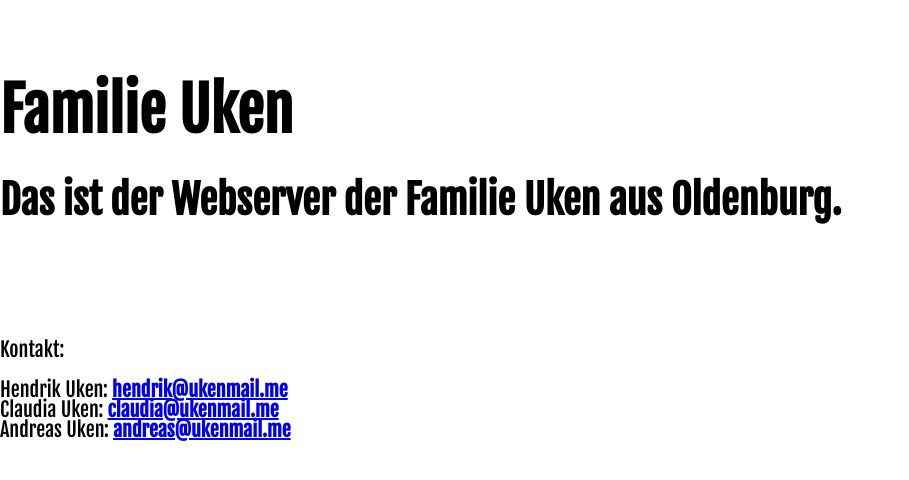
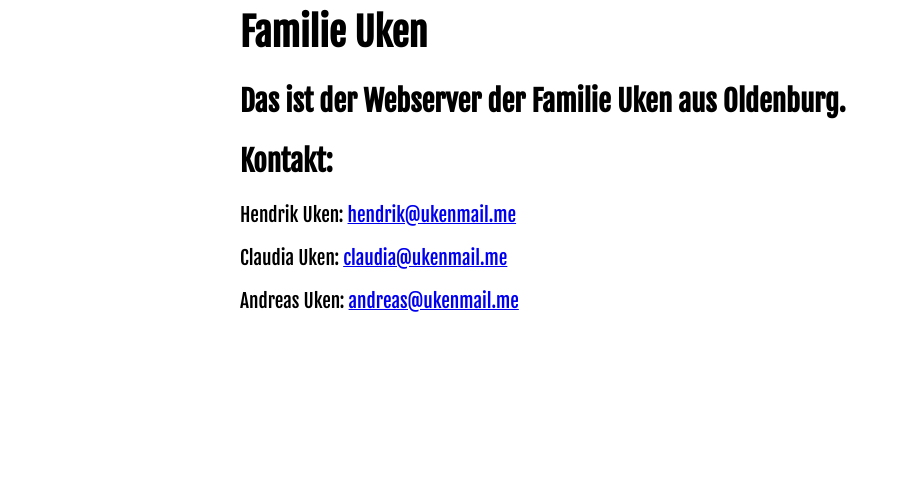
Before and after one commit to Th3seus/iceguardian42.github.io, a plain HTML site: page index.html in a window 1280 px wide. Shown: the whole page, without its empty margins (0-909 px from the left). Drawn offline with Linux system fonts and the light colour scheme.

Commit message:
formatierung

```diff
--- a/index.html
+++ b/index.html
@@ -1,33 +1,20 @@
 
 <html>
  <head lang=de>
-     <meta charset="UTF-8">
-     <link href="https://fonts.googleapis.com/css?family=Fjalla+One" rel="stylesheet">
-     <link rel="stylesheet" href="style.css" type="text/css">
-     <title> Familie Uken</title>
+	<meta charset="UTF-8">
+	<link href="https://fonts.googleapis.com/css?family=Fjalla+One" rel="stylesheet">
+	<link rel="stylesheet" href="style.css" type="text/css">
+	<title> Familie Uken</title>
  </head>
 
  <body>
-
-
-             <div id=home>
-             <br>
-                 <h2>Familie Uken</h2>
-            	<p>
-		<b>Das ist der Webserver der Familie Uken aus Oldenburg.</b> <br> <br> <br>
-
-
-		<div id=contact>
-		     Kontakt:<br> <br>
-		     Hendrik Uken: <strong><a href="mailto:hendrik@ukenmail.me">hendrik@ukenmail.me</a></strong>  <br>
-		     Claudia Uken: <strong><a href="mailto:claudia@ukenmail.me">claudia@ukenmail.me</a></strong>  <br>
-		     Andreas Uken: <strong><a href="mailto:andreas@ukenmail.me">andreas@ukenmail.me</a></strong>  <br>
+	 <div id="main">
+			<h1>Familie Uken</h2>
+			<h2>Das ist der Webserver der Familie Uken aus Oldenburg.</b>
+				<h2>Kontakt:</h2>
+					<p>Hendrik Uken: <a href="mailto:hendrik@ukenmail.me">hendrik@ukenmail.me</a></p>
+					<p>Claudia Uken: <a href="mailto:claudia@ukenmail.me">claudia@ukenmail.me</a></p>
+					<p>Andreas Uken: <a href="mailto:andreas@ukenmail.me">andreas@ukenmail.me</a></p>
 		</div>
-
-		</p>
-             </div>
-
-
  </body>
-
 </html>
--- a/style.css
+++ b/style.css
@@ -1,13 +1,8 @@
 body {
-  margin: 0px auto;
-  max-width: 1500px;
   font-family: 'Fjalla One', sans-serif;
+  font-size: 120%;
 }
-#home{
-
-    font: 40px/100%  'Fjalla One', sans-serif;
+#main {
+    max-width: 800px;
+    margin: 0 auto;
 }
-#contact{
-    font: 20px/100% 'Fjalla One', sans-serif;
-
-}
```
